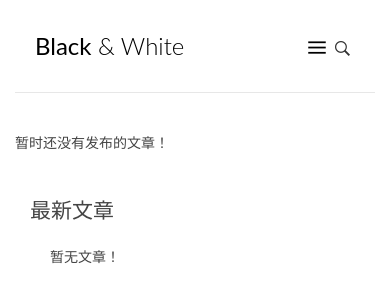
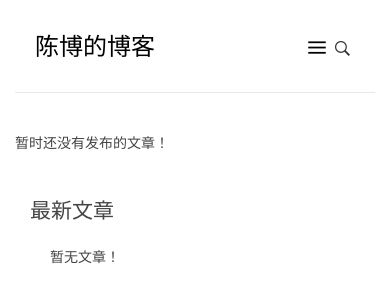
Before and after one commit to bergcb/mysite, a Django app: page / in a window 390 px wide. Shown: the top 300 px of the page. Run offline with Django 3.2, Linux system fonts and the light colour scheme; data that the repository does not hold is empty; some libraries are stand-ins or nearby versions.

Commit message:
修改base模板中的标题的名字，mobile访问时的链接问题

```diff
--- a/templates/base.html
+++ b/templates/base.html
@@ -4,7 +4,7 @@
 <!DOCTYPE html>
 <html>
 <head>
-    <title>Black &amp; White</title>
+    <title>陈博的博客</title>
 
     <!-- meta -->
     <meta charset="UTF-8">
@@ -30,7 +30,7 @@
         <div class="row">
             <div class="col-md-4 col-sm-5 col-xs-8">
                 <div class="logo">
-                    <h1><a href="{% url 'blog:index' %}"><b>Black</b> &amp; White</a></h1>
+                    <h1><a href="{% url 'blog:index' %}"><b>陈博的博客</b> </a></h1>
                 </div>
             </div><!-- col-md-4 -->
             <div class="col-md-8 col-sm-7 col-xs-4">
@@ -159,10 +159,10 @@
     <button type="button" class="overlay-close"><span class="ion-ios-close-empty"></span></button>
     <nav>
         <ul>
-            <li><a href="index.html">首页</a></li>
-            <li><a href="full-width.html">博客</a></li>
-            <li><a href="about.html">关于</a></li>
-            <li><a href="contact.html">联系</a></li>
+            <li><a href="{% url 'blog:index'%}">首页</a></li>
+            <!--<li><a href="full-width.html">博客</a></li>-->
+            <li><a href="{% url 'blog:profile'%}">关于我</a></li>
+            <!--<li><a href="contact.html">联系</a></li>-->
         </ul>
     </nav>
 </div>
```
